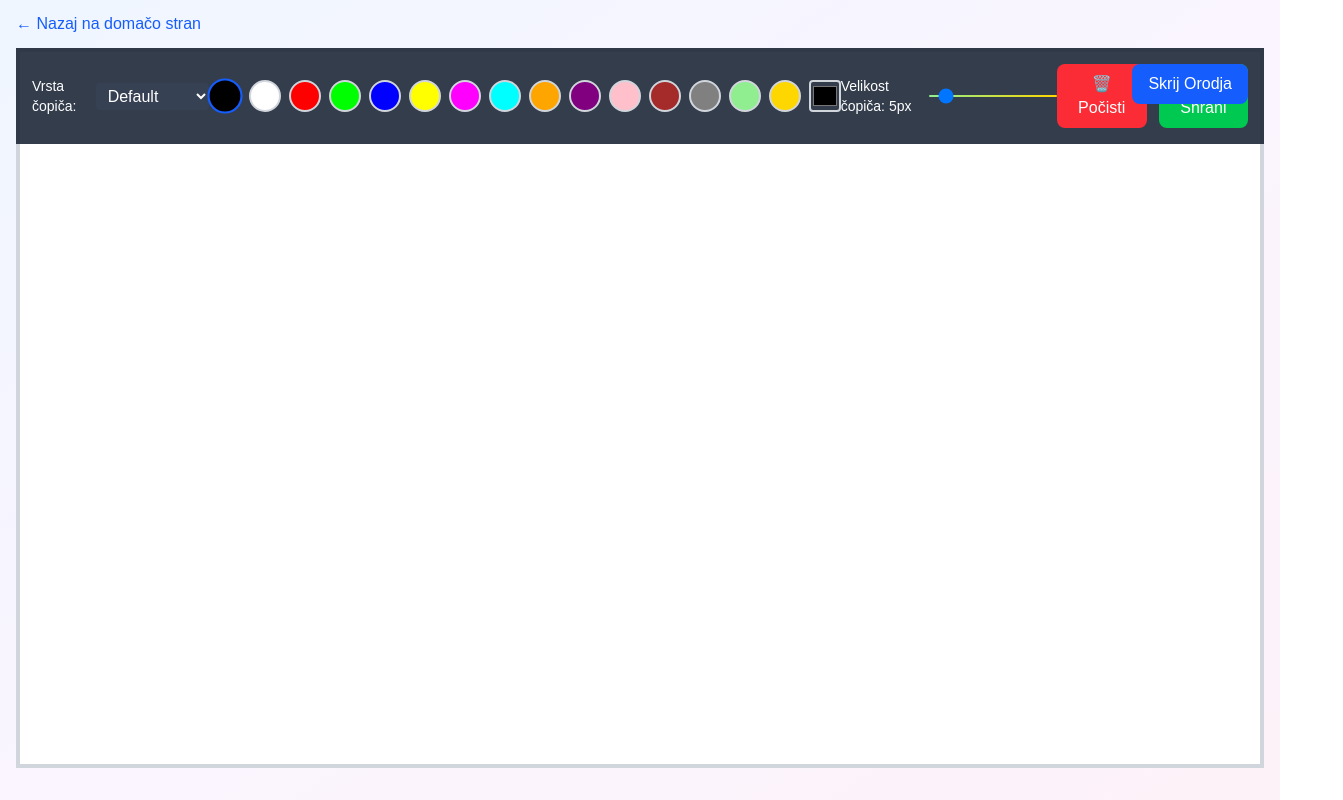
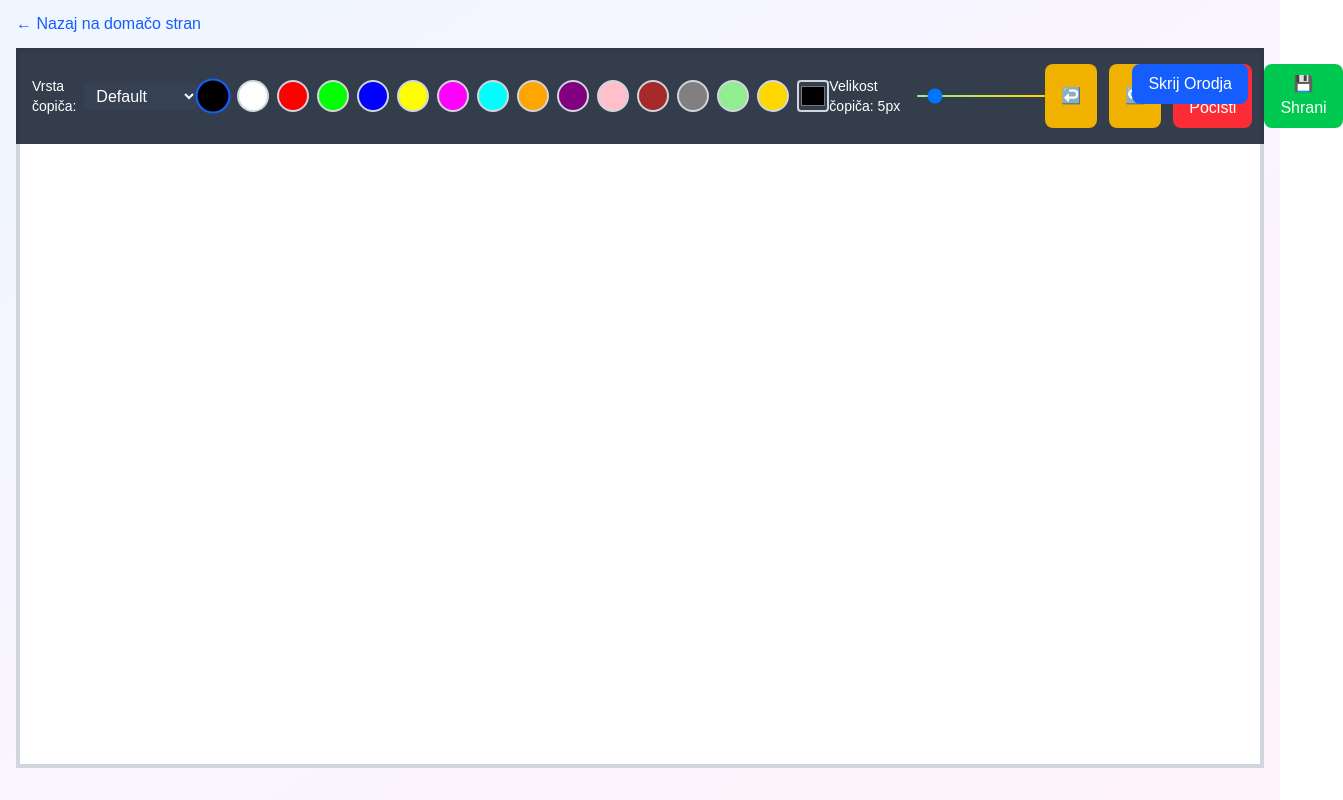
Before and after one commit to DomenOnassis/Mi4-Risalko, a Next.js app in the folder frontend/: page /draw in a window 1280 px wide. Both pictures are taken after a click on the button "Prikaži Orodja". Shown: the whole page, 1343 px wide, since content can reach past the window. Built offline with nearby package versions, Linux system fonts and the light colour scheme.

Commit message:
feat: Added undo and redo buttons with kb shortcuts

```diff
--- a/frontend/src/components/DrawingCanvas.tsx
+++ b/frontend/src/components/DrawingCanvas.tsx
@@ -12,6 +12,8 @@ export default function DrawingCanvas() {
   const [brushType, setBrushType] = useState('solid');
   const [brushStyle, setBrushStyle] = useState('pen');
   const [customBrush, setCustomBrush] = useState('default');
+  const [history, setHistory] = useState<ImageData[]>([]);
+  const [redoHistory, setRedoHistory] = useState<ImageData[]>([]);
 
   useEffect(() => {
     const canvas = canvasRef.current;
@@ -50,7 +52,62 @@ export default function DrawingCanvas() {
     };
   }, []);
 
+  const saveState = () => {
+    const canvas = canvasRef.current;
+    const ctx = canvas?.getContext('2d');
+    if (!canvas || !ctx) return;
+
+    const snapshot = ctx.getImageData(0, 0, canvas.width, canvas.height);
+    setHistory((prev) => [...prev, snapshot]);
+    setRedoHistory([]);
+  };
+
+  const undo = () => {
+    const canvas = canvasRef.current;
+    const ctx = canvas?.getContext('2d');
+    if (!canvas || !ctx || history.length === 0) return;
+
+    const currentState = ctx.getImageData(0, 0, canvas.width, canvas.height);
+    setRedoHistory((prev) => [...prev, currentState]);
+
+    const previousState = history[history.length - 1];
+    setHistory((prev) => prev.slice(0, -1));
+    ctx.putImageData(previousState, 0, 0);
+  };
+
+  const redo = () => {
+    const canvas = canvasRef.current;
+    const ctx = canvas?.getContext('2d');
+    if (!canvas || !ctx || redoHistory.length === 0) return;
+
+    const nextState = redoHistory[redoHistory.length - 1];
+    setRedoHistory((prev) => prev.slice(0, -1));
+
+    const currentState = ctx.getImageData(0, 0, canvas.width, canvas.height);
+    setHistory((prev) => [...prev, currentState]);
+
+    ctx.putImageData(nextState, 0, 0);
+  };
+
+  useEffect(() => {
+    const handleKeyDown = (e: KeyboardEvent) => {
+      if (e.ctrlKey && e.key === 'z') {
+        e.preventDefault();
+        undo();
+      } else if ((e.ctrlKey && e.key === 'y') || (e.ctrlKey && e.shiftKey && e.key === 'Z')) {
+        e.preventDefault();
+        redo();
+      }
+    };
+
+    window.addEventListener('keydown', handleKeyDown);
+    return () => {
+      window.removeEventListener('keydown', handleKeyDown);
+    };
+  }, [undo, redo]);
+
   const startDrawing = (e: React.MouseEvent<HTMLCanvasElement> | React.TouchEvent<HTMLCanvasElement>) => {
+    saveState();
     setIsDrawing(true);
     const canvas = canvasRef.current;
     if (!canvas) return;
@@ -228,6 +285,18 @@ export default function DrawingCanvas() {
             {/* Action Buttons */}
             <div className="flex gap-3">
               <button
+                onClick={undo}
+                className="px-4 py-2 bg-yellow-500 text-white rounded-lg hover:bg-yellow-600 transition-colors font-medium"
+              >
+                ↩️
+              </button>
+              <button
+                onClick={redo}
+                className="px-4 py-2 bg-yellow-500 text-white rounded-lg hover:bg-yellow-600 transition-colors font-medium"
+              >
+                ↪️
+              </button>
+              <button
                 onClick={clearCanvas}
                 className="px-4 py-2 bg-red-500 text-white rounded-lg hover:bg-red-600 transition-colors font-medium"
               >
```
